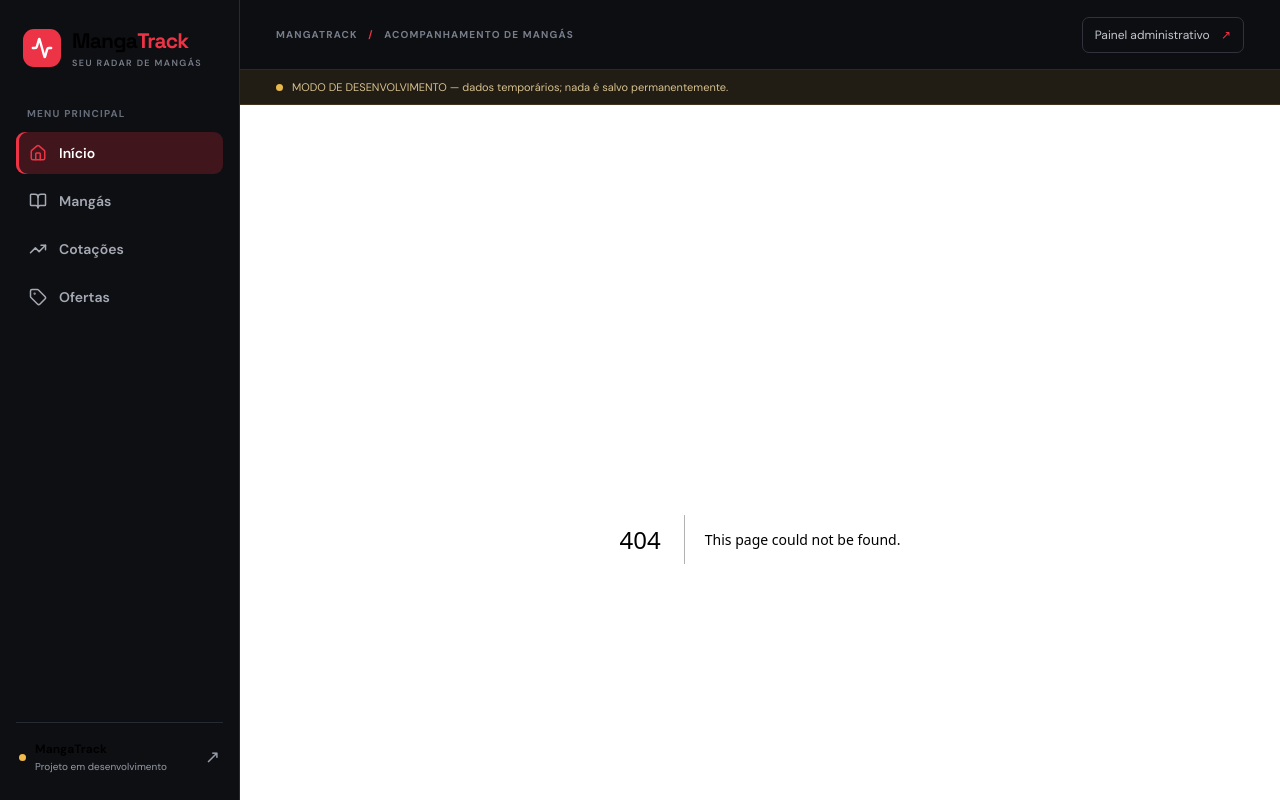
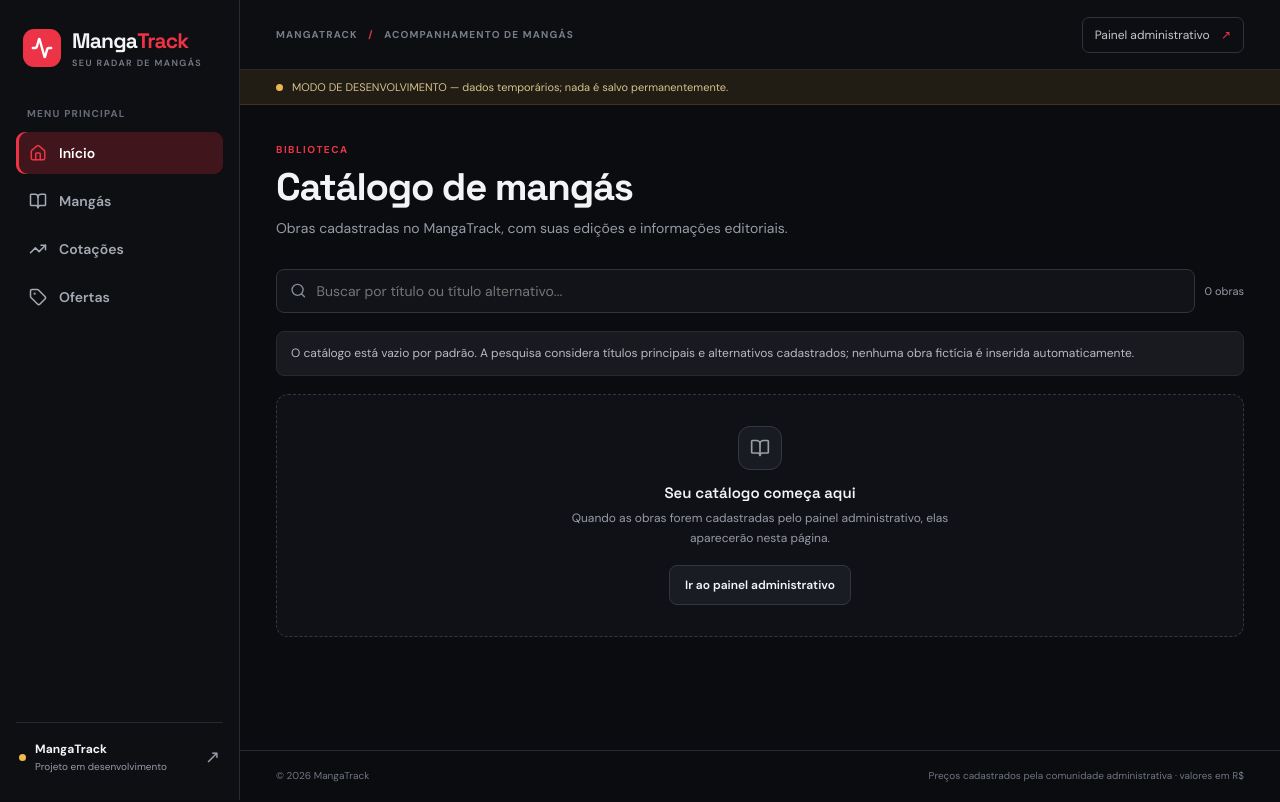
Before and after one commit to plpa12/MangaTrack, a Next.js app: page /mangas in a window 1280 px wide. Before the commit this address had no page. Shown: the top 802 px of the page. Built offline with nearby package versions, Linux system fonts and the light colour scheme.

Commit message:
feat: add searchable empty manga catalog

```diff
--- /dev/null
+++ b/app/mangas/page.tsx
@@ -0,0 +1,16 @@
+"use client";
+import { useMemo, useState } from "react";
+import Link from "next/link";
+import { BookOpen, Search } from "lucide-react";
+import { localData } from "@/lib/data/local";
+
+export default function MangasPage() {
+  const [query, setQuery] = useState("");
+  const mangas = useMemo(() => localData.listManga(query), [query]);
+  return <div>
+    <div className="page-heading"><div><span className="eyebrow">BIBLIOTECA</span><h1>Catálogo de mangás</h1><p>Obras cadastradas no MangaTrack, com suas edições e informações editoriais.</p></div></div>
+    <div className="toolbar"><label className="search-box"><Search size={17}/><span className="sr-only">Pesquisar por título ou título alternativo</span><input value={query} onChange={(e) => setQuery(e.target.value)} placeholder="Buscar por título ou título alternativo..." /></label><span className="results-count">{mangas.length} obras</span></div>
+    <div className="notice">O catálogo está vazio por padrão. A pesquisa considera títulos principais e alternativos cadastrados; nenhuma obra fictícia é inserida automaticamente.</div>
+    {mangas.length === 0 && <div className="empty-state"><span className="empty-icon"><BookOpen size={20}/></span><h3>{query ? "Nenhum resultado encontrado" : "Seu catálogo começa aqui"}</h3><p>{query ? "Tente outro título ou confira a grafia." : "Quando as obras forem cadastradas pelo painel administrativo, elas aparecerão nesta página."}</p>{query && <button className="button" onClick={() => setQuery("")}>Limpar pesquisa</button>}{!query && <Link href="/admin" className="button">Ir ao painel administrativo</Link>}</div>}
+  </div>;
+}
```
